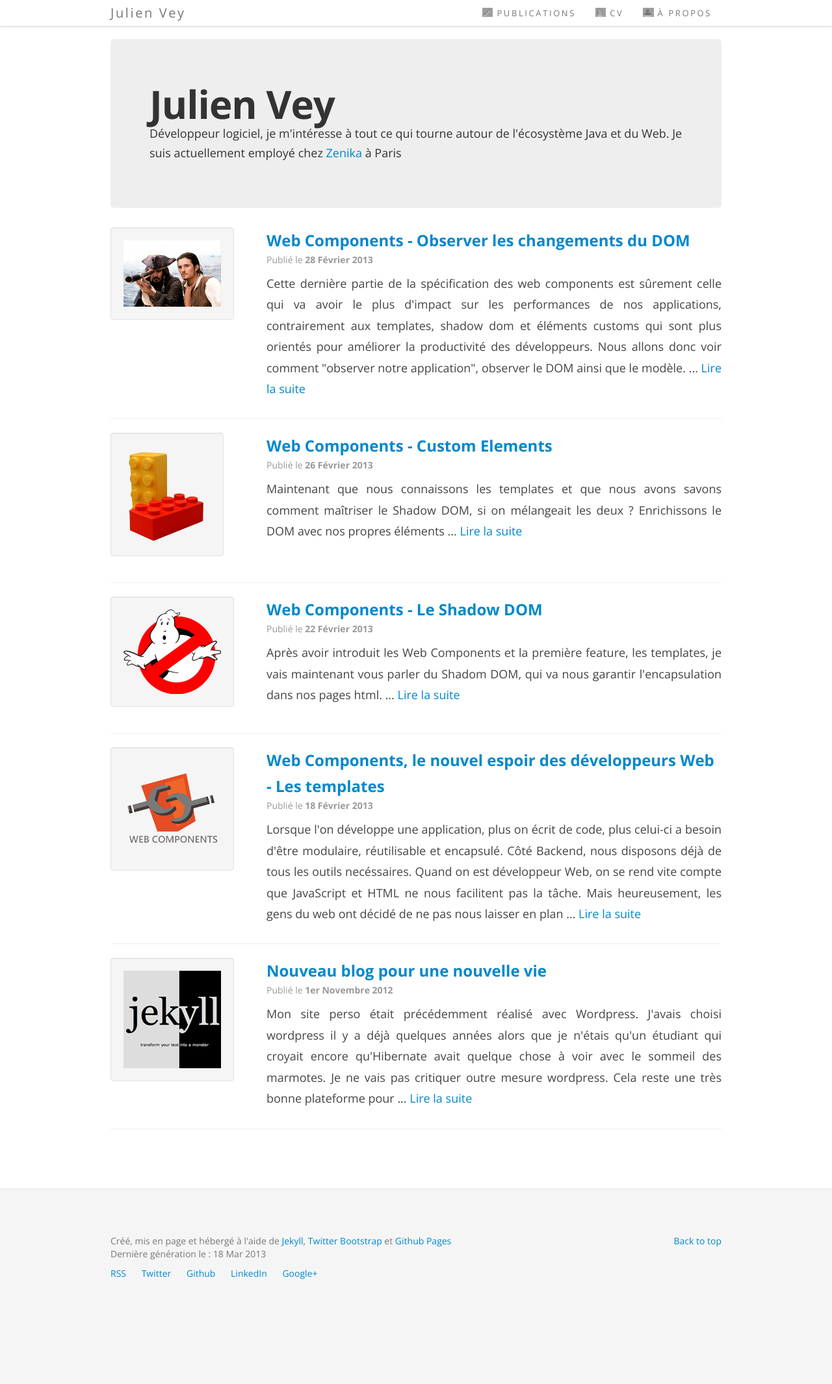
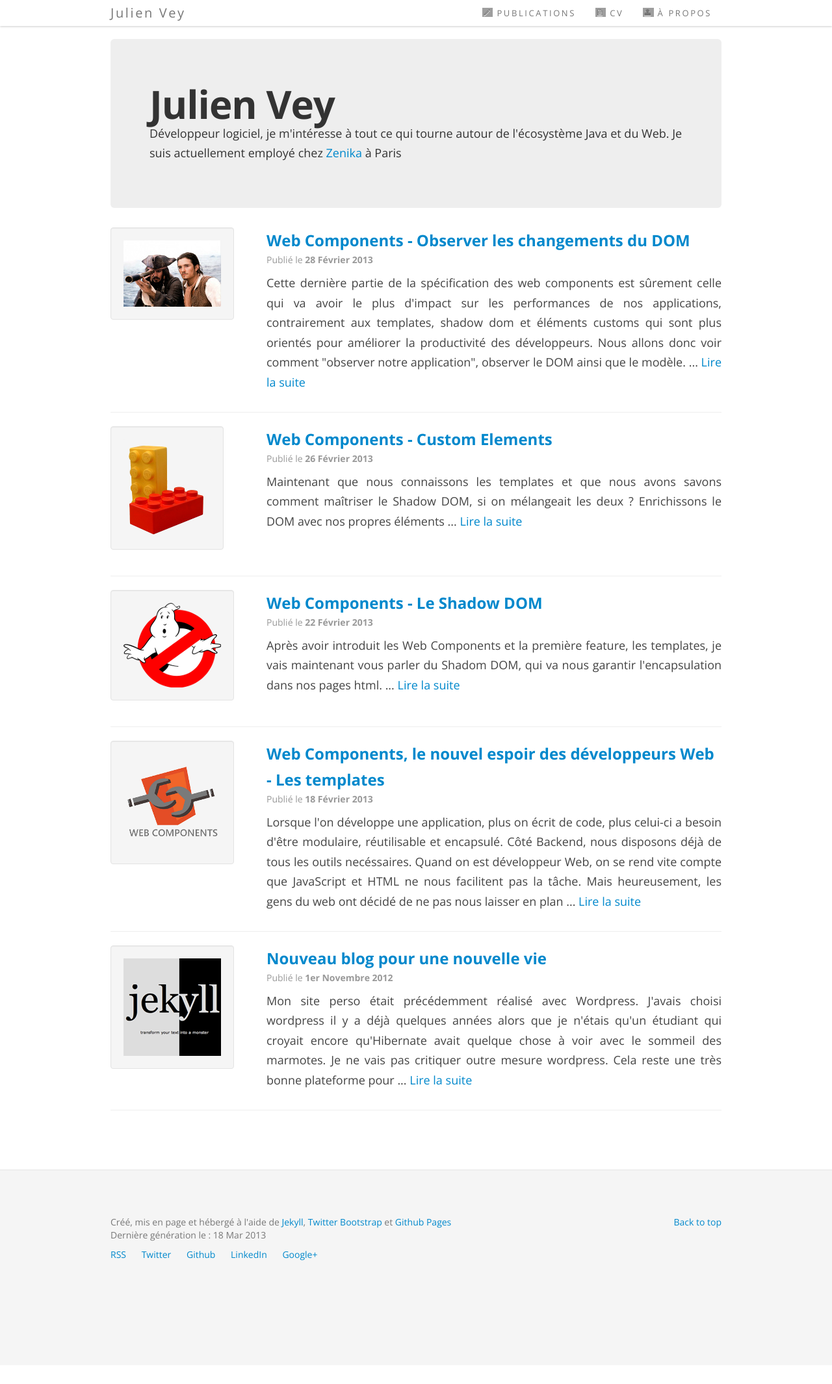
Before and after one commit to julienvey/julienvey.en, a Jekyll site: the page built from index.html, in a window 1280 px wide. Shown: the whole page at 65% size. Built offline with Jekyll 4.4.1, drawn with Linux system fonts in a browser that asks for light colours; Markdown is read by kramdown in place of the engine named in the settings; after the commit the page ends 2101 px from its top, so only the background shows below that; grey boxes are pictures that could not be loaded.

Commit message:
Update julienvey.css

```diff
--- a/css/julienvey.css
+++ b/css/julienvey.css
@@ -18,7 +18,7 @@ body {
 .post p, .post li {
   color: #444;
   font-size: 18px;
-  line-height: 1.8em;
+  line-height: 1.7em;
 }
 
 .label {
```
